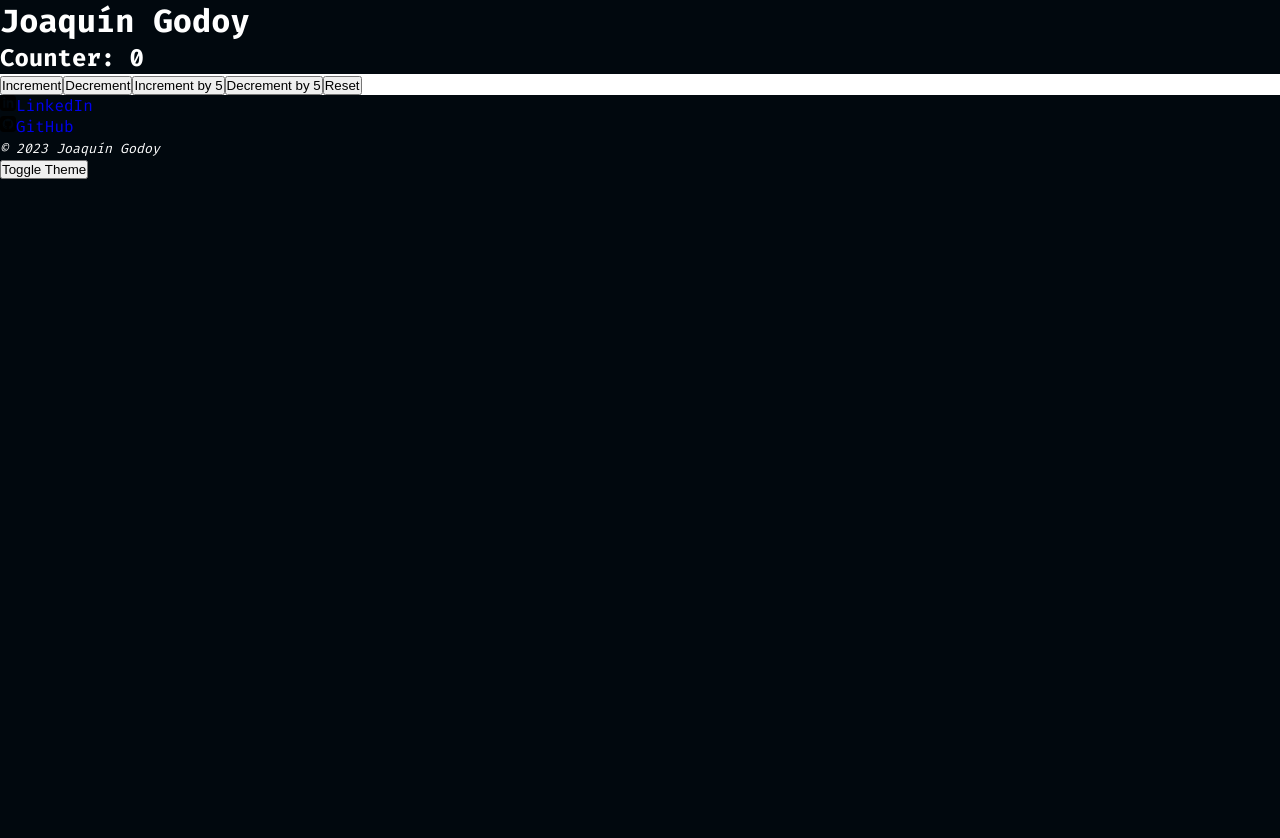
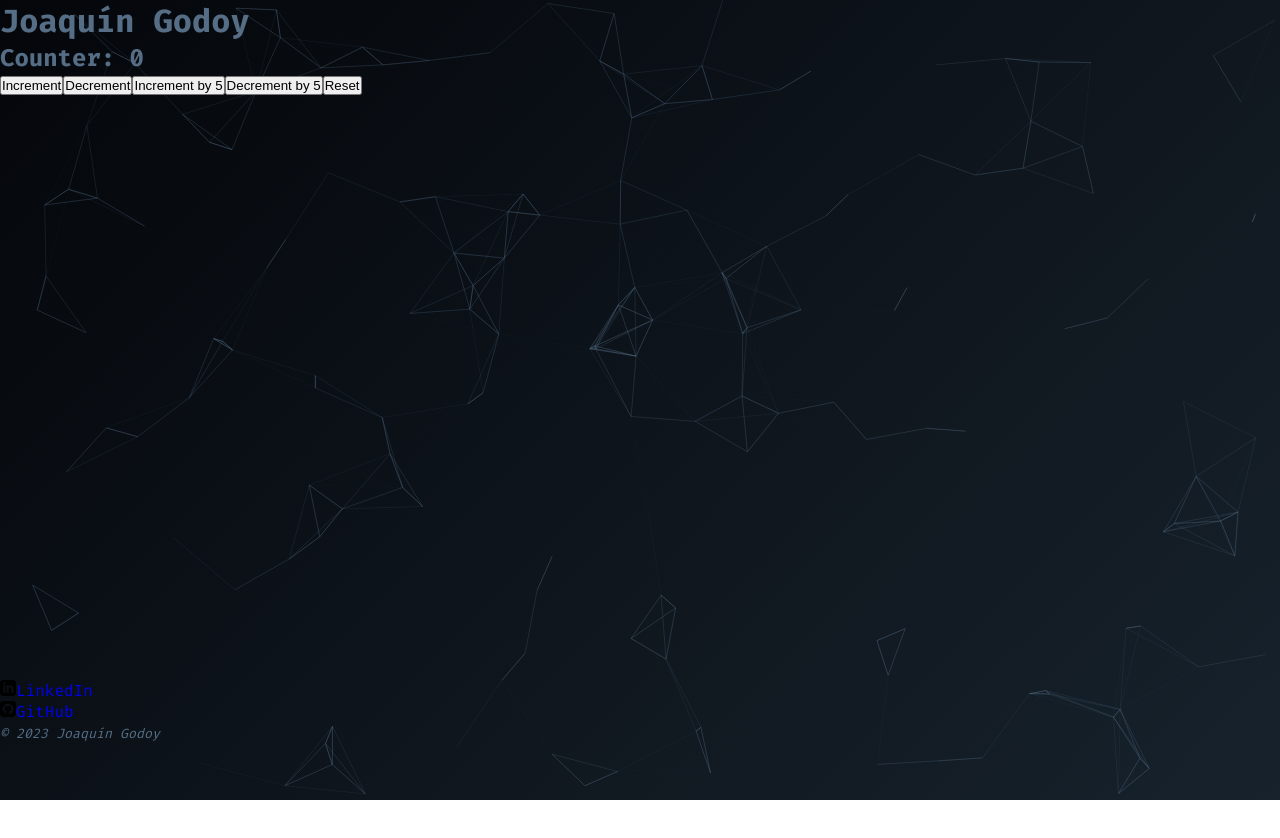
Before and after one commit to JoaccoG/portfolio, a Next.js app: page / in a window 1280 px wide. Shown: the top 838 px of the page. Before the commit the page ends 800 px from the top, so only its background shows below. Built offline with nearby package versions, Linux system fonts and the light colour scheme.

Commit message:
feat(header-and-footer): add background particles

```diff
--- a/package.json
+++ b/package.json
@@ -17,11 +17,13 @@
     "@mui/material": "^6.3.1",
     "@mui/styled-engine-sc": "^6.3.1",
     "@reduxjs/toolkit": "2.5.0",
+    "@tsparticles/react": "^3.0.0",
     "next": "15.1.0",
     "react": "19.0.0",
     "react-dom": "19.0.0",
     "react-redux": "9.2.0",
-    "styled-components": "6.1.13"
+    "styled-components": "6.1.13",
+    "tsparticles": "^3.7.1"
   },
   "devDependencies": {
     "@eslint/eslintrc": "3",
--- a/src/app/layout.tsx
+++ b/src/app/layout.tsx
@@ -1,12 +1,9 @@
 import type { Metadata } from 'next';
 import { Fira_Code, Inter } from 'next/font/google';
+import StyledThemeProvider from '@/styles/provider';
 import ReduxProvider from '@/store/provider';
-import StyledThemeProvider from '@/styles/provider';
 import Footer from '@/shared/Footer/Footer';
-import '@fontsource/roboto/300.css';
-import '@fontsource/roboto/400.css';
-import '@fontsource/roboto/500.css';
-import '@fontsource/roboto/700.css';
+import ParticlesComponent from '@/shared/ParticlesContainer/ParticlesContainer';
 import '@/styles/globals.css';
 
 const firaCode = Fira_Code({
@@ -34,7 +31,10 @@ const RootLayout = ({ children }: Readonly<{ children: React.ReactNode }>) => {
       <body className={`${firaCode.variable} ${inter.variable}`}>
         <StyledThemeProvider>
           <ReduxProvider>
-            <main>{children}</main>
+            <main>
+              {children}
+              <ParticlesComponent id="particlesContainer" />
+            </main>
             <Footer />
           </ReduxProvider>
         </StyledThemeProvider>
--- a/src/features/counter/Counter.tsx
+++ b/src/features/counter/Counter.tsx
@@ -2,12 +2,6 @@
 import type { RootState } from '@/store/store';
 import { useAppDispatch, useAppSelector } from '@/store/hooks';
 import { increment, decrement, incrementByAmount, decrementByAmount, reset } from '@/features/counter/counterSlice';
-import styled from 'styled-components';
-
-const WrapperToTestThemeToggle = styled.div`
-  background-color: ${(props) => props.theme.backgroundColor};
-  color: ${(props) => props.theme.textColor};
-`;
 
 const Counter = () => {
   const counter = useAppSelector((state: RootState): number => state.counter.value);
@@ -15,32 +9,29 @@ const Counter = () => {
 
   return (
     <section aria-labelledby="counter-section">
-      <header>
-        <h1 id="counter-section">Counter: {counter}</h1>
-      </header>
-
+      <h1 id="counter-section">Counter: {counter}</h1>
       <article>
-        <WrapperToTestThemeToggle>
-          <button onClick={() => dispatch(increment())} aria-label="Increment counter">
+        <div>
+          <button onClick={(): object => dispatch(increment())} aria-label="Increment counter">
             Increment
           </button>
 
-          <button onClick={() => dispatch(decrement())} aria-label="Decrement counter">
+          <button onClick={(): object => dispatch(decrement())} aria-label="Decrement counter">
             Decrement
           </button>
 
-          <button onClick={() => dispatch(incrementByAmount(5))} aria-label="Increment counter by 5">
+          <button onClick={(): object => dispatch(incrementByAmount(5))} aria-label="Increment counter by 5">
             Increment by 5
           </button>
 
-          <button onClick={() => dispatch(decrementByAmount(5))} aria-label="Decrement counter by 5">
+          <button onClick={(): object => dispatch(decrementByAmount(5))} aria-label="Decrement counter by 5">
             Decrement by 5
           </button>
 
-          <button onClick={() => dispatch(reset())} aria-label="Reset counter">
+          <button onClick={(): object => dispatch(reset())} aria-label="Reset counter">
             Reset
           </button>
-        </WrapperToTestThemeToggle>
+        </div>
       </article>
     </section>
   );
--- /dev/null
+++ b/src/shared/ParticlesContainer/ParticlesContainer.tsx
@@ -0,0 +1,26 @@
+'use client';
+import { type FC, useState, useEffect } from 'react';
+import type { Engine } from '@tsparticles/engine';
+import Particles, { initParticlesEngine } from '@tsparticles/react';
+import { loadSlim } from '@tsparticles/slim';
+import { options } from './options';
+
+interface ParticlesComponentProps {
+  id: string;
+}
+const ParticlesComponent: FC<ParticlesComponentProps> = ({ id }) => {
+  const [init, setInit] = useState<boolean>(false);
+
+  useEffect((): void => {
+    const initializeParticles = async (): Promise<void> => {
+      await initParticlesEngine(async (engine: Engine): Promise<void> => await loadSlim(engine));
+      setInit(true);
+    };
+
+    initializeParticles();
+  }, []);
+
+  return init && <Particles id={id} options={options} />;
+};
+
+export default ParticlesComponent;
--- /dev/null
+++ b/src/shared/ParticlesContainer/options.ts
@@ -0,0 +1,35 @@
+import type { IParticlesProps } from '@tsparticles/react/dist/IParticlesProps';
+
+export const options: IParticlesProps['options'] = {
+  fpsLimit: 240,
+  detectRetina: true,
+  background: { image: 'linear-gradient(135deg, rgba(4,6,10,1) 0%, rgba(23,34,44,1) 100%)' },
+  particles: {
+    color: { value: '#556e86' },
+    opacity: { value: 0.6 },
+    shape: { type: 'circle' },
+    size: { value: { min: 0, max: 0 } },
+    number: { value: 60, density: { enable: true, width: 600, height: 600 } },
+    links: { color: '#556e86', distance: 100, enable: true, opacity: 1, width: 0.4 },
+    move: { enable: true, speed: 4, random: true, direction: 'none', outModes: { default: 'bounce' } }
+  },
+  interactivity: {
+    events: {
+      onClick: { enable: true, mode: ['push', 'trail'] },
+      onHover: { enable: true, mode: 'repulse' },
+      resize: { enable: true, delay: 0.5 }
+    },
+    modes: {
+      push: { quantity: 1 },
+      remove: { quantity: 1 },
+      pause: { quantity: 5 },
+      repulse: { distance: 100, duration: 1 },
+      attract: { distance: 200, duration: 1 },
+      grab: { distance: 100, links: { opacity: 1 } },
+      connect: { distance: 80, links: { opacity: 0.5 } },
+      bubble: { distance: 100, duration: 2, size: 5, opacity: 0.8 },
+      light: { area: { gradient: { start: { value: '#556e86' }, stop: { value: '#000000' } }, radius: 1000 } },
+      trail: { quantity: 1, delay: 0.2, particles: { color: '#556e86', shape: 'circle', width: 0.2, opacity: 0.8 } }
+    }
+  }
+};
--- a/src/styles/globals.css
+++ b/src/styles/globals.css
@@ -1,9 +1,9 @@
 :root {
-  /* Primary colors */
+  /* Colors */
   --color-primary: #011221;
   --color-primary-dark: #01080e;
   --color-primary-light: #011627;
-  --color-neutral-gray: #607b96;
+  --color-neutral-gray: #556e86;
   --color-neutral-white: #ffffff;
   --color-accent-blue: #4d5bce;
   --color-accent-aqua: #3c9d93;
@@ -81,12 +81,13 @@
   --transition-slower: 0.8s;
   --transition-slowest: 1s;
 
-  /* Z-index */
+  /* Z indexes */
   --z-index-1: 100;
   --z-index-2: 200;
   --z-index-3: 300;
   --z-index-4: 400;
   --z-index-5: 500;
+  --z-index-negative: -1;
 }
 
 *,
@@ -99,13 +100,25 @@
 
 html,
 body {
-  color: var(--color-neutral-white);
-  background: var(--color-primary-dark);
+  color: var(--color-neutral-gray);
   font-size: var(--font-size-s);
   font-weight: var(--font-weight-regular);
   font-family: var(--font-family-fira-code);
   -webkit-font-smoothing: antialiased;
   -moz-osx-font-smoothing: grayscale;
+}
+
+main {
+  min-height: 90vh;
+  @media screen and (min-width: 768px) {
+    min-height: 85vh;
+  }
+  #particlesContainer {
+    position: absolute;
+    height: 100%;
+    width: 100%;
+    z-index: var(--z-index-negative);
+  }
 }
 
 img,
--- a/src/styles/provider.tsx
+++ b/src/styles/provider.tsx
@@ -1,5 +1,4 @@
 'use client';
-
 import { useEffect, useState } from 'react';
 import { ThemeProvider } from 'styled-components';
 import { type Theme, light, dark } from './theme';
@@ -26,14 +25,14 @@ const StyledThemeProvider = ({ children }: { children: React.ReactNode }) => {
     };
   }, []);
 
-  const toggleTheme = (): void => {
-    setTheme(theme === light ? dark : light);
-  };
+  // const toggleTheme = (): void => {
+  //   setTheme(theme === light ? dark : light);
+  // };
 
   return (
     <ThemeProvider theme={theme}>
       {children}
-      <button onClick={toggleTheme}>Toggle Theme</button>
+      {/* <button onClick={toggleTheme}>Toggle Theme</button> */}
     </ThemeProvider>
   );
 };
```
Also changed, not shown: 2 other files (tests, documents, lock files or other folders).
